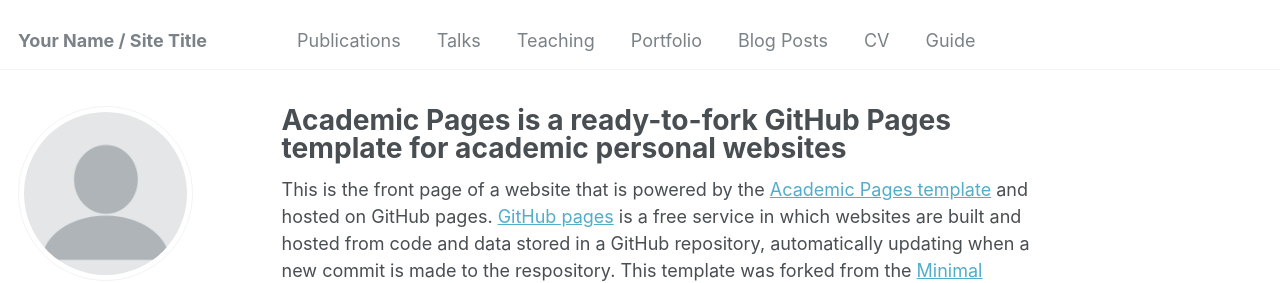
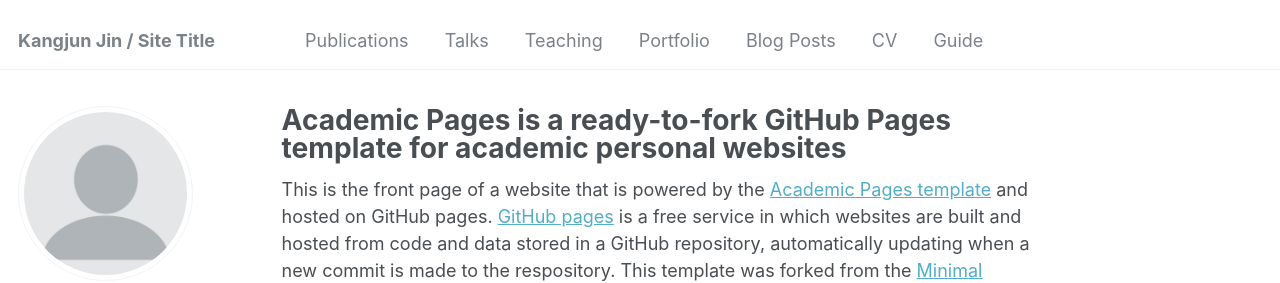
Before and after one commit to jkj0406/jkj0406.github.io, a Jekyll site: the page built from _pages/about.md, in a window 1280 px wide. Shown: the top 283 px of the page. Built offline with Jekyll 4.4.1, drawn with Linux system fonts in a browser that asks for light colours; some web fonts are replaced.

Commit message:
Update _config.yml

```diff
--- a/_config.yml
+++ b/_config.yml
@@ -8,7 +8,7 @@
 
 # Basic Site Settings
 locale                   : "en-US"
-title                    : "Your Name / Site Title"
+title                    : "Kangjun Jin / Site Title"
 title_separator          : "-"
 name                     : &name "Kangjun Jin (金康俊)"
 description              : &description "personal description"
```
